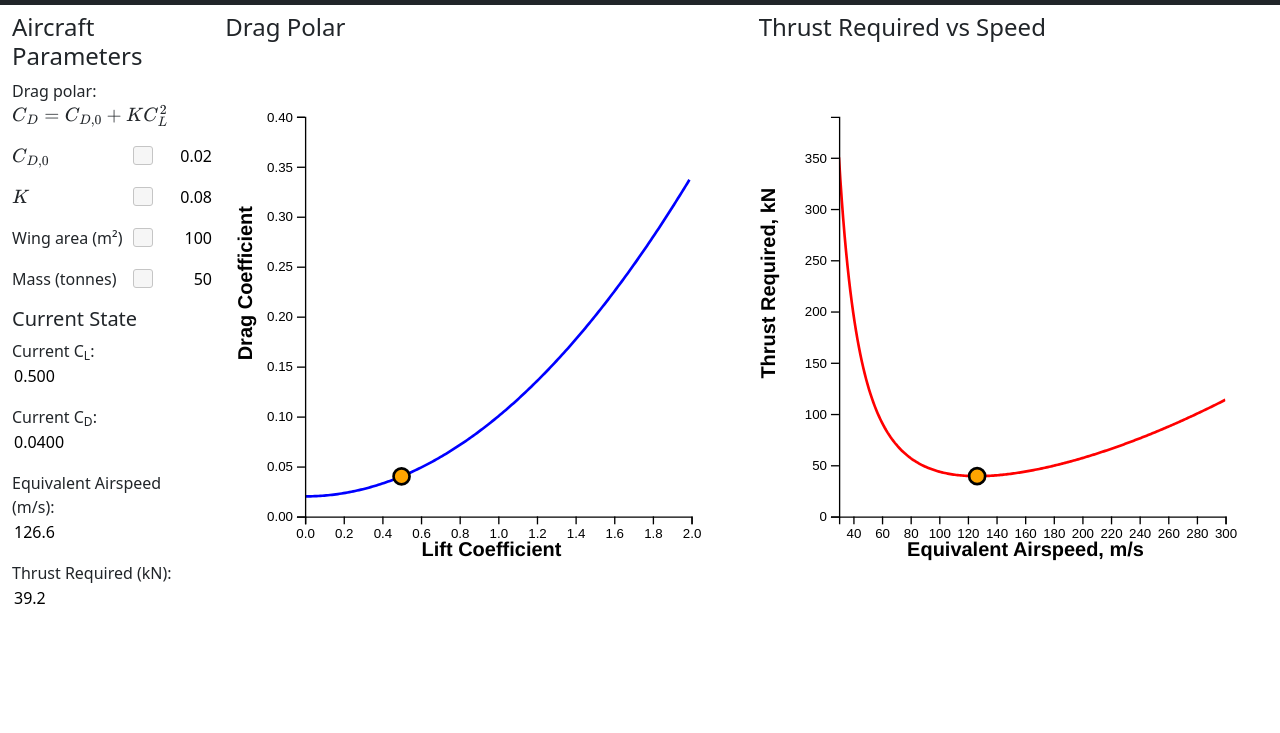
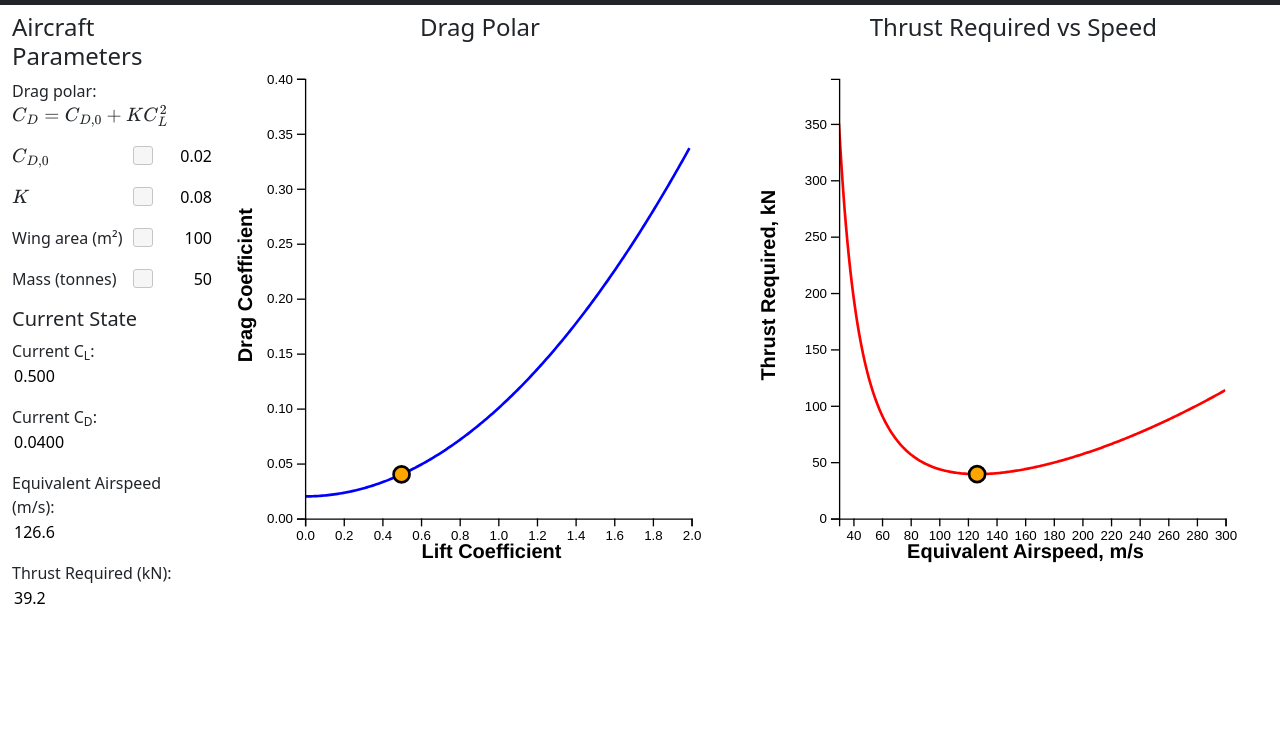
Before and after one commit to VincentMeijer/contrail-viz, a plain HTML site: page public/aircraft_performance.html in a window 1280 px wide. Shown: the part 67-800 px from the top of the page. Drawn offline with nearby package versions, Linux system fonts and the light colour scheme.

Commit message:
update title placement

```diff
--- a/public/aircraft_performance.html
+++ b/public/aircraft_performance.html
@@ -94,13 +94,13 @@
 
                 <!-- Drag Polar Visualization -->
                 <div class="col-md-5" id="d3-col-drag-polar">
-                    <h4>Drag Polar</h4>
+                    <h4 style="text-align: center; margin-bottom: 10px;">Drag Polar</h4>
                     <svg></svg>
                 </div>
 
                 <!-- Thrust Required Visualization -->
                 <div class="col-md-5" id="d3-col-thrust">
-                    <h4>Thrust Required vs Speed</h4>
+                    <h4 style="text-align: center; margin-bottom: 10px;">Thrust Required vs Speed</h4>
                     <svg></svg>
                 </div>
             </div>
@@ -242,7 +242,7 @@
             // Visualization setup
             const width = 400;
             const height = 400;
-            const margin = {left: 60, right: 50, top: 50, bottom: 50};
+            const margin = {left: 60, right: 50, top: 20, bottom: 50};
 
             // Drag Polar Plot
             const svgDragPolar = d3.select("#d3-col-drag-polar svg")
```
